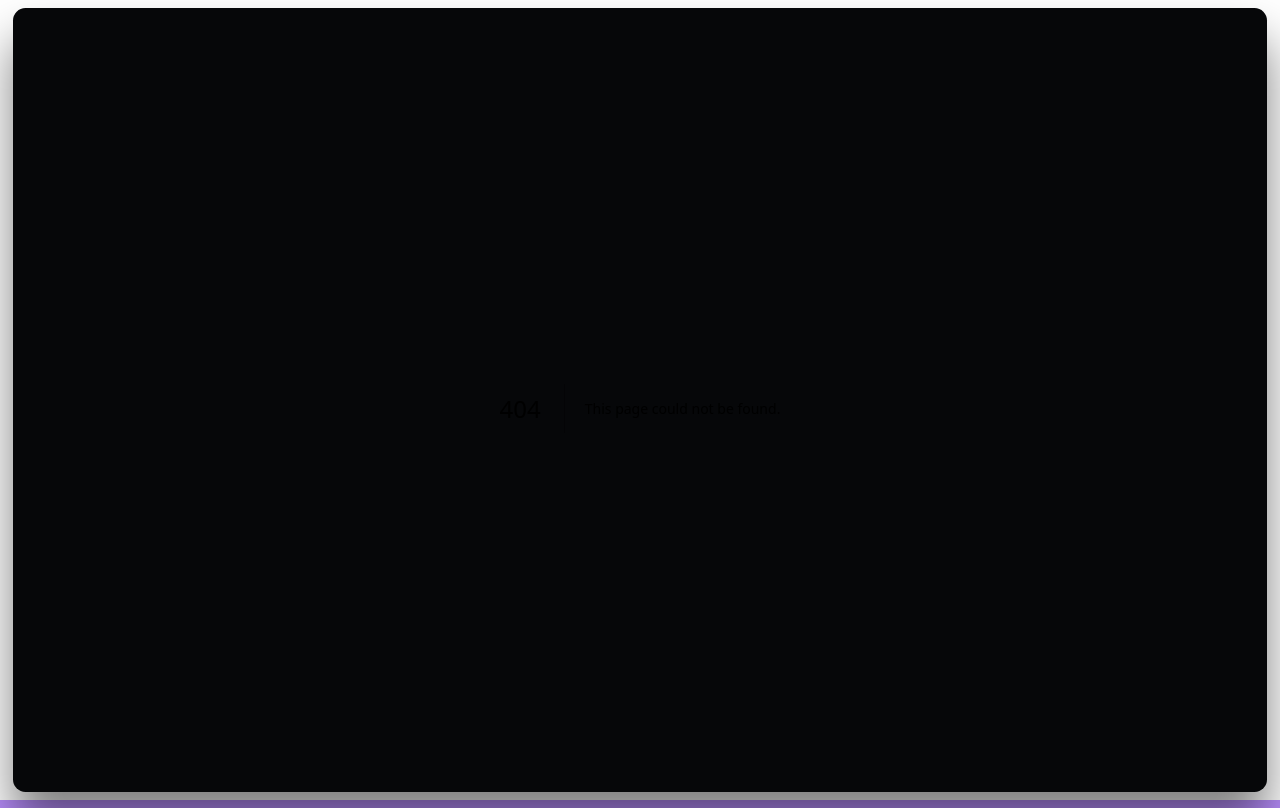
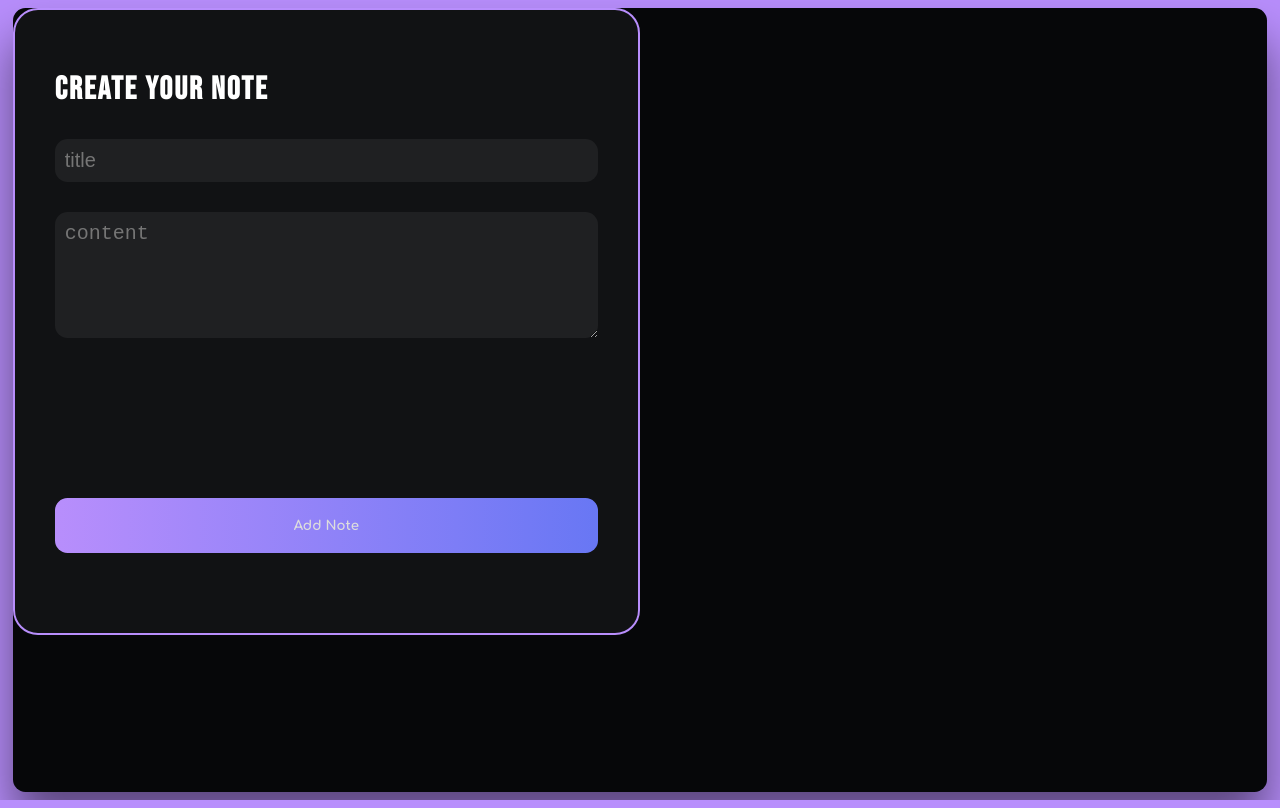
Before and after one commit to AK2000YY/notes-and-tasks, a Next.js app: page /dashboard/create in a window 1280 px wide. Before the commit this address had no page. Built offline with nearby package versions, Linux system fonts and the light colour scheme.

Commit message:
create and style note-create component

```diff
--- /dev/null
+++ b/src/app/dashboard/create/page.tsx
@@ -0,0 +1,5 @@
+import { NoteCreate } from "@/components/note-create";
+
+export default function Page() {
+    return <NoteCreate />
+}
--- a/src/app/dashboard/layout.tsx
+++ b/src/app/dashboard/layout.tsx
@@ -1,3 +1,5 @@
+import Link from "next/link"
+
 export default function Layout({ children, note, task }: {
     children: React.ReactNode,
     note: React.ReactNode,
@@ -6,6 +8,7 @@ export default function Layout({ children, note, task }: {
     return (
         <>
             {children}
+            {note}
         </>
     )
 }
--- a/src/app/globals.css
+++ b/src/app/globals.css
@@ -50,4 +50,5 @@ body {
   background-color: #060709;
   box-shadow: 0 2rem 3rem rgba(0, 0, 0, .5);
   border-radius: var(--small-radius);
+  position: relative;
 }
--- /dev/null
+++ b/src/components/note-create.tsx
@@ -0,0 +1,13 @@
+import { addNote } from '@/lib/notes/action';
+import styles from '@/styles/style-body.module.css';
+
+export function NoteCreate() {
+    return (
+        <form action={addNote} className={styles['note-form']}>
+            <h1>Create Your Note</h1>
+            <input type="text" name="title" placeholder='title' />
+            <textarea name="content" placeholder='content'></textarea>
+            <button type="submit">Add Note</button>
+        </form>
+    )
+}
--- a/src/components/notes.tsx
+++ b/src/components/notes.tsx
@@ -46,7 +46,7 @@ export async function Notes() {
                     />
                 )}
             </div>
-            <Link href={'/dashboard/note'} className={styles['add-button']}>
+            <Link href={'/dashboard/create'} className={styles['add-button']}>
                 <MdNoteAdd />
             </Link>
         </div>
--- a/src/lib/notes/action.ts
+++ b/src/lib/notes/action.ts
@@ -0,0 +1,5 @@
+'use server'
+
+export async function addNote() {
+    await new Promise(res => setTimeout(res, 3000));
+}
--- a/src/styles/style-body.module.css
+++ b/src/styles/style-body.module.css
@@ -168,6 +168,73 @@ body .notes .note-card:nth-child(5n+2)>.icon {
     width: auto;
 }
 
+.overlay {
+    position: absolute;
+    top: 0;
+    left: 0;
+    background-color: rgba(17, 18, 20, 0.8);
+    width: 100%;
+    height: 100%;
+    border-radius: var(--small-radius);
+    display: flex;
+    justify-content: center;
+    align-items: center;
+}
+
+.note-form {
+    display: flex;
+    flex-direction: column;
+    row-gap: 30px;
+    background-color: #111214;
+    width: 50%;
+    height: 80%;
+    padding: 60px 40px;
+    border: 2px solid #b88efc;
+    border-radius: var(--medium-radius);
+}
+
+.note-form h1 {
+    color: white;
+    letter-spacing: 2px;
+    font-family: var(--bebas);
+}
+
+.note-form input,
+.note-form textarea {
+    border: none;
+    max-width: 100%;
+    min-width: 100%;
+    padding: 10px;
+    background-color: rgba(255, 255, 255, .06);
+    border-radius: var(--small-radius);
+    caret-color: #b88efc;
+    color: #ddd;
+    font-size: 20px;
+}
+
+.note-form input {
+    min-height: 8%;
+}
+
+.note-form textarea {
+    min-height: 25%;
+    background-color: rgba(255, 255, 255, .06);
+}
+
+.note-form button {
+    margin-top: auto;
+    margin-bottom: 20px;
+    padding: 20px 0;
+    border: none;
+    border-radius: var(--small-radius);
+    background: linear-gradient(to right, #b88efc, #6877f4);
+    color: #ddd;
+    font-family: var(--comfortaa);
+    font-weight: bold;
+}
+
+/* finish notes section */
+
 .body .tasks {
     grid-column: span 2;
     grid-row: span 2;
```
Also changed, not shown: src/app/dashboard/@note/(.)create/page.tsx (added, +10 -0 lines).
